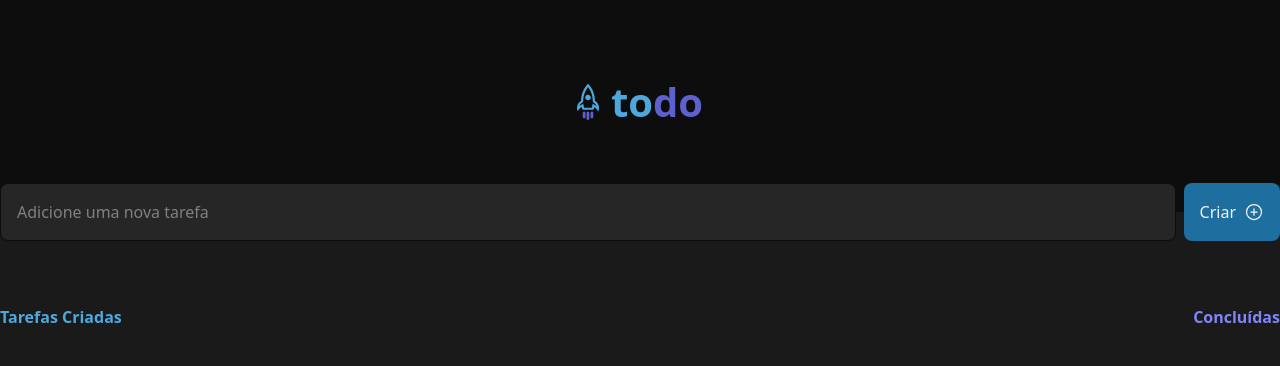
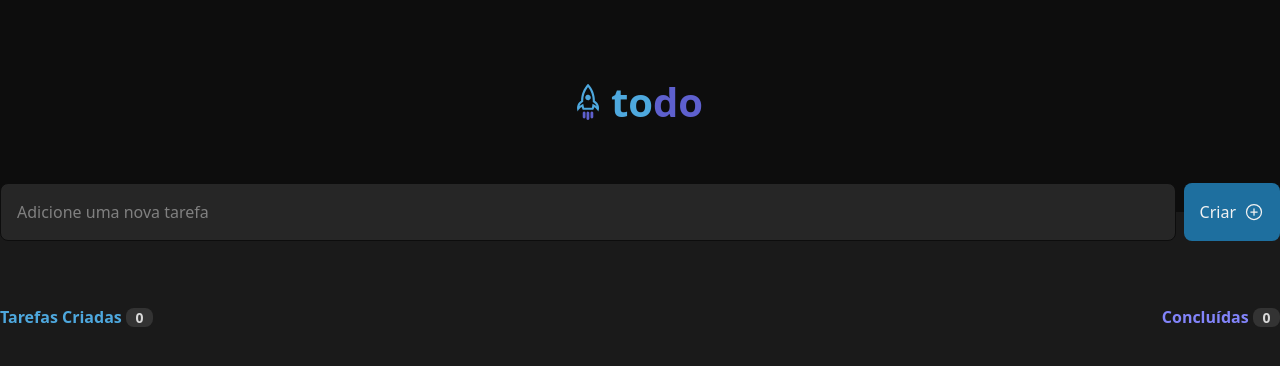
Before and after one commit to Natsume2B/todo-list, a React (Vite) app: page / in a window 1280 px wide. Shown: the top 366 px of the page. Built offline with nearby package versions, Linux system fonts and the light colour scheme.

Commit message:
Update NewTask

```diff
--- a/src/components/NewTask.tsx
+++ b/src/components/NewTask.tsx
@@ -19,8 +19,8 @@ export function NewTask() {
       </form>
 
       <footer className="flex justify-between font-bold pb-6">
-        <p className="text-product-blue">Tarefas Criadas</p>
-        <p className="text-product-purple">Concluídas</p>
+        <p className="text-product-blue">Tarefas Criadas <span className='text-sm text-base-gray-200 bg-base-gray-400 rounded-lg py-[0.01rem] px-[0.6rem]'>0</span></p>
+        <p className="text-product-purple">Concluídas <span className='text-sm text-base-gray-200 bg-base-gray-400 rounded-lg py-[0.01rem] px-[0.6rem]'>0</span></p>
       </footer>
 
     </div>
```
